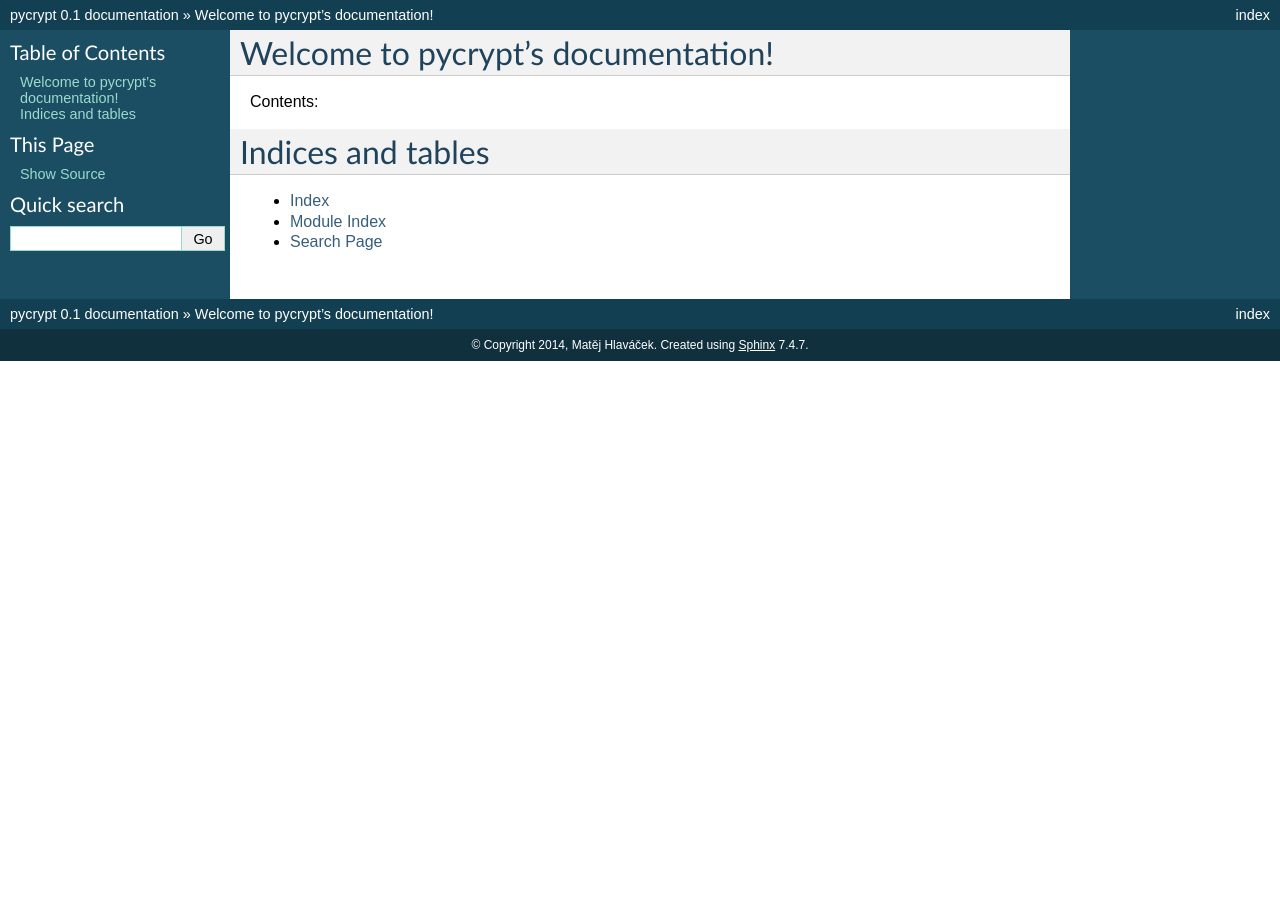
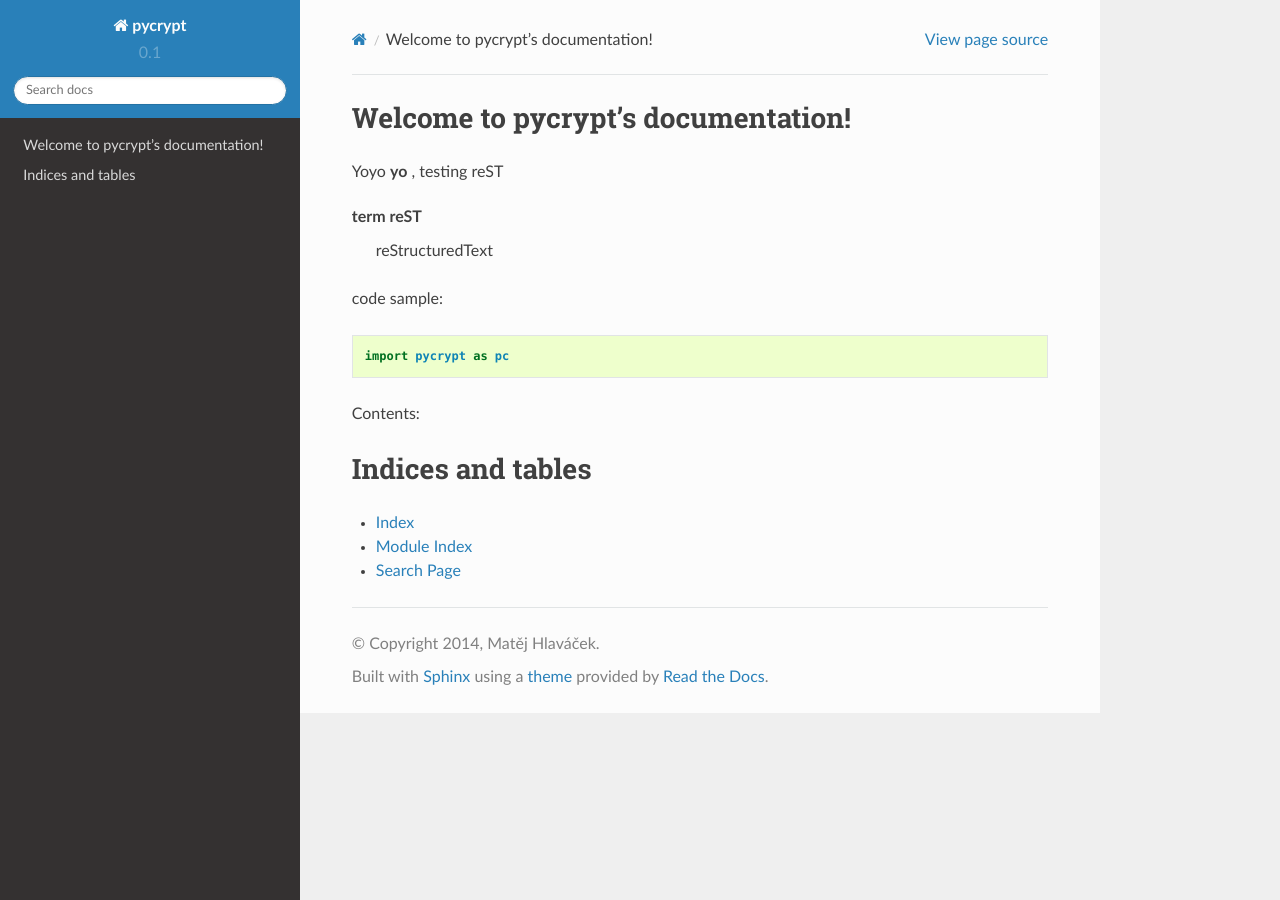
Before and after one commit to mathead/pycrypt, a Sphinx documentation site: the page built from docs/index.rst, in a window 1280 px wide. Built offline with Sphinx 7.4.7 and the Read the Docs theme 2.0.0, drawn with Linux system fonts in a browser that asks for light colours; formulas are drawn with MathJax 3.

Commit message:
New docs theme

```diff
--- a/docs/conf.py
+++ b/docs/conf.py
@@ -240,3 +240,9 @@ texinfo_documents = [
 
 # How to display URL addresses: 'footnote', 'no', or 'inline'.
 #texinfo_show_urls = 'footnote'
+
+import sphinx_rtd_theme
+
+html_theme = "sphinx_rtd_theme"
+
+html_theme_path = [sphinx_rtd_theme.get_html_theme_path()]
--- a/docs/index.rst
+++ b/docs/index.rst
@@ -5,6 +5,15 @@
 
 Welcome to pycrypt's documentation!
 ===================================
+
+Yoyo **yo** , testing reST
+
+term reST
+	reStructuredText
+
+code sample::
+
+	import pycrypt as pc
 
 Contents:
 
```
Also changed, not shown: 15 other files.
